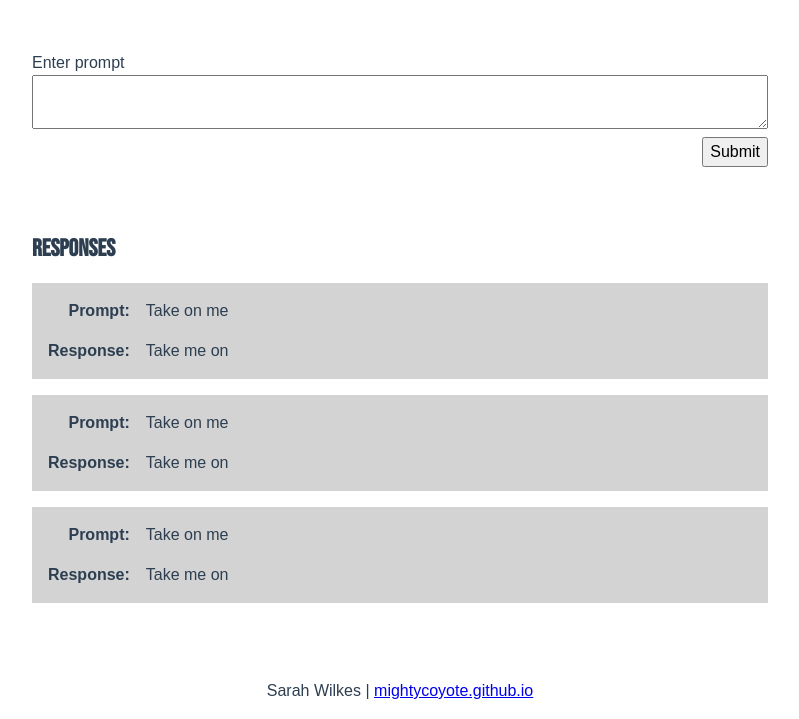
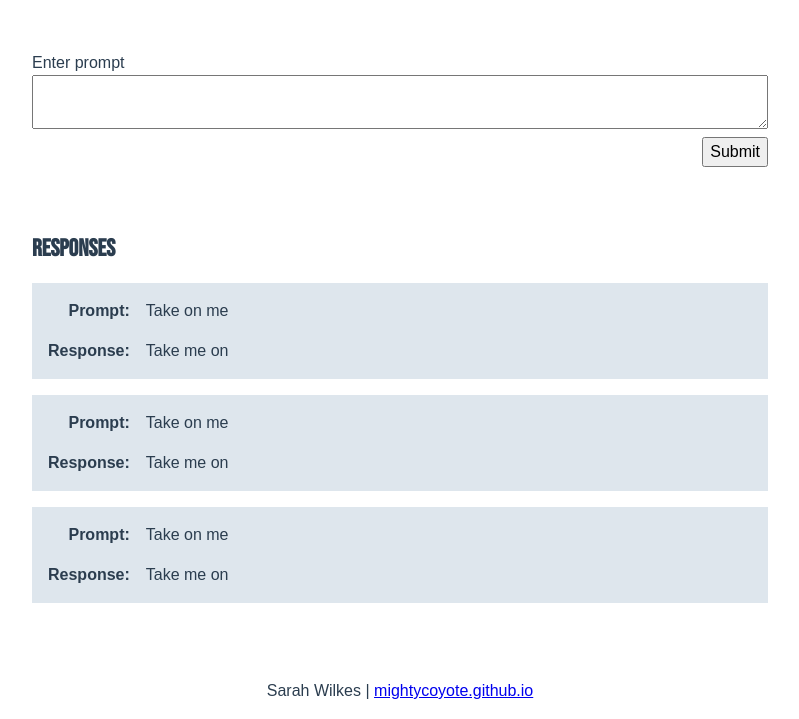
Before and after one commit to mightycoyote/shopify-2022, a website built with Vite: page index.html in a window 1280 px wide. Shown: the part 101-820 px from the top of the page, without its empty margins (240-1039 px from the left). Built offline with nearby package versions, Linux system fonts and the light colour scheme; a web font is replaced by a local one.

Commit message:
fix bgcolor of results

```diff
--- a/style.css
+++ b/style.css
@@ -57,7 +57,7 @@ h6 {
 
 body {
   font-family: 'Radio Canada', sans-serif;
-  color: #2c3e50;
+  color: hsl(210, 29%, 24%);
   max-width: 800px;
   margin: auto;
   padding: 0 2rem;
@@ -92,7 +92,7 @@ h1, h2 {
   grid-template-columns: min-content auto;
   gap: 1rem;
   margin: 1rem 0;
-  background-color: lightgrey;
+  background-color: hsl(210, 29%, 90%);
   padding: 1rem;
 }
 
```
